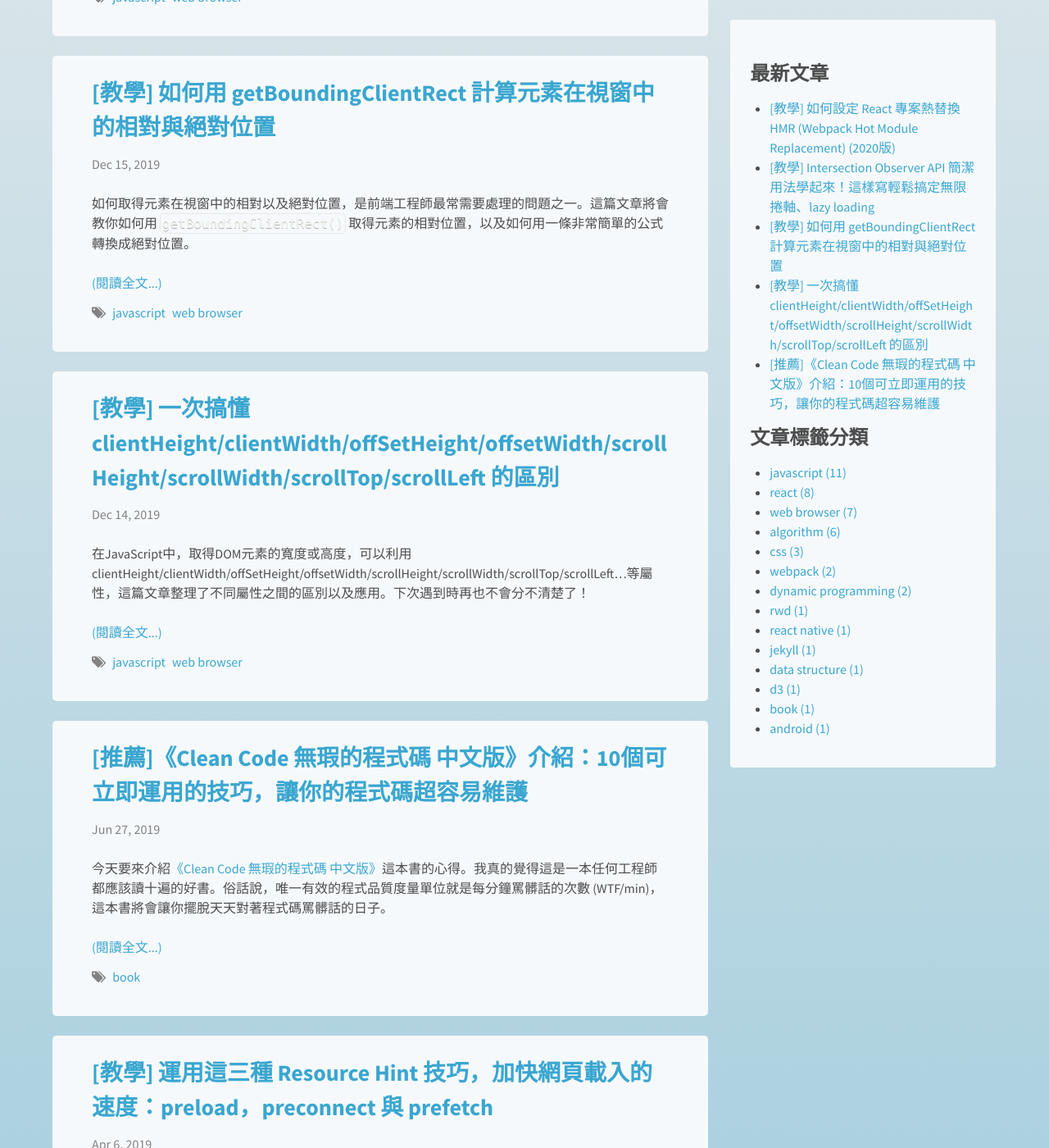
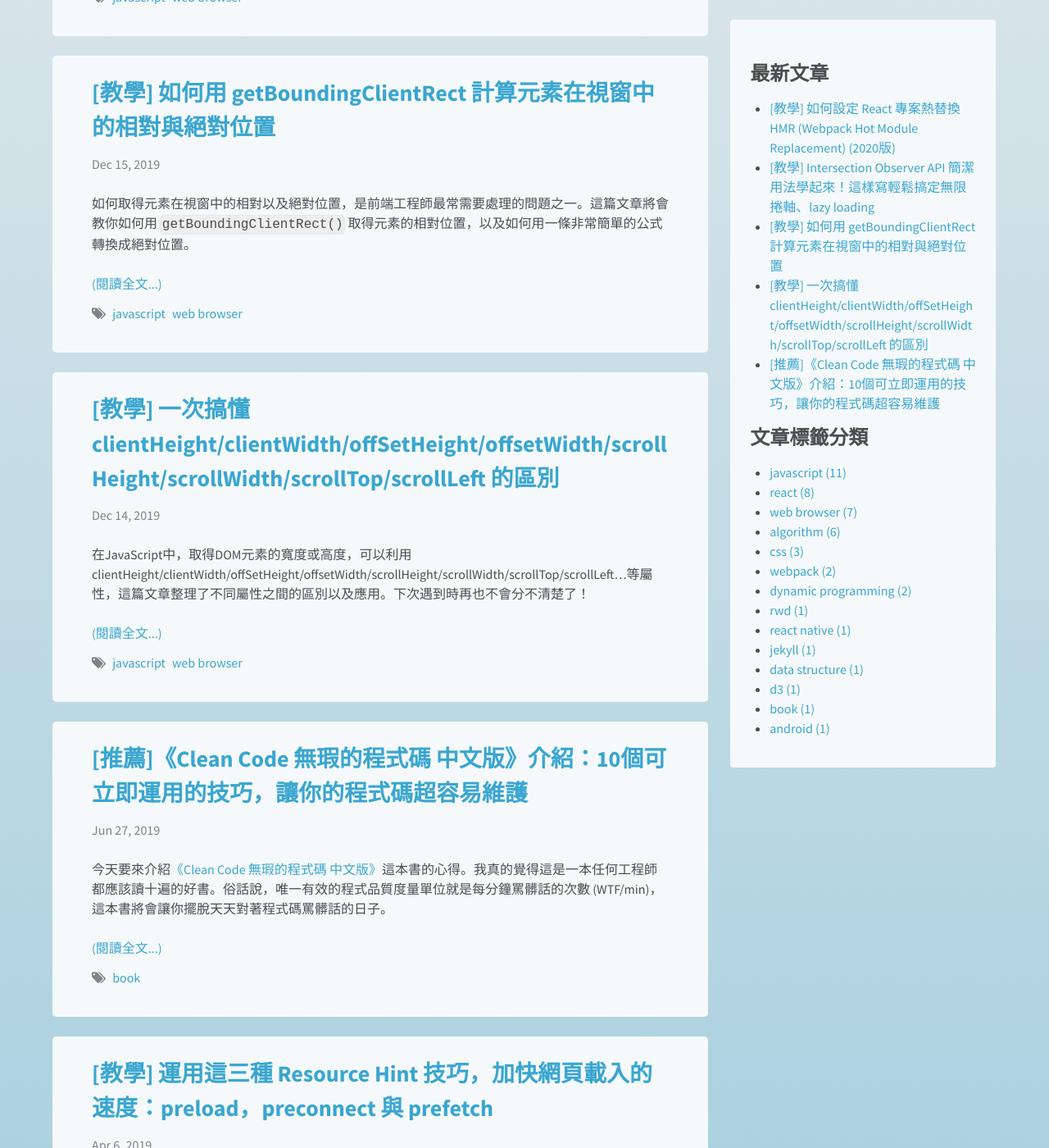
Before and after one commit to shuboc/shuboc.github.io, a Jekyll site: the page built from index.html, in a window 1280 px wide and 1400 px high, scrolled down 770 px. Shown: the whole window at 82% size. Built offline with Jekyll 4.4.1, drawn with Linux system fonts in a browser that asks for light colours; nearby versions of some CDN libraries; library files that are not in the unit come from our copies; the list of posts is cut into pages by our own code; comment, search, counter and statistics services are not loaded.

Commit message:
Fix inline codeblock style

```diff
--- a/css/prism.css
+++ b/css/prism.css
@@ -36,16 +36,20 @@
 	border-radius: 0.3em;
 }
 
-:not(pre) > code[class*="language-"]:not(.language-plaintext),
+:not(pre) > code[class*="language-"],
 pre[class*="language-"] {
 	background: #272822;
 }
 
 /* Inline code */
-:not(pre) > code[class*="language-"] {
+:not(pre) > code[class*="language-plaintext"] {
 	padding: .1em;
 	border-radius: .3em;
 	white-space: normal;
+	background: #eee;
+	color: rgba(34, 34, 34, 0.8);
+	font-family: monospace, sans-serif;
+	text-shadow: none;
 }
 
 .token.comment,
```
